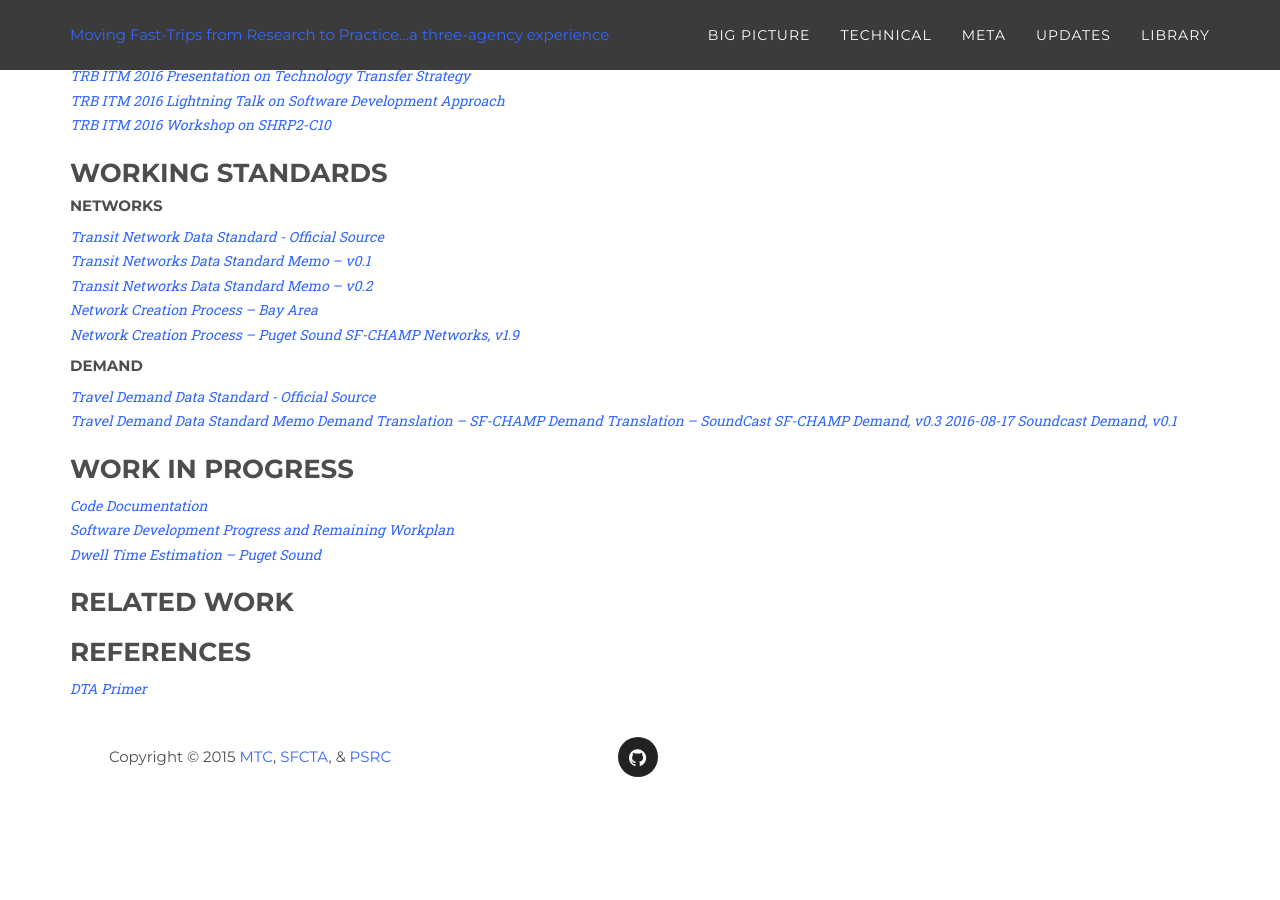
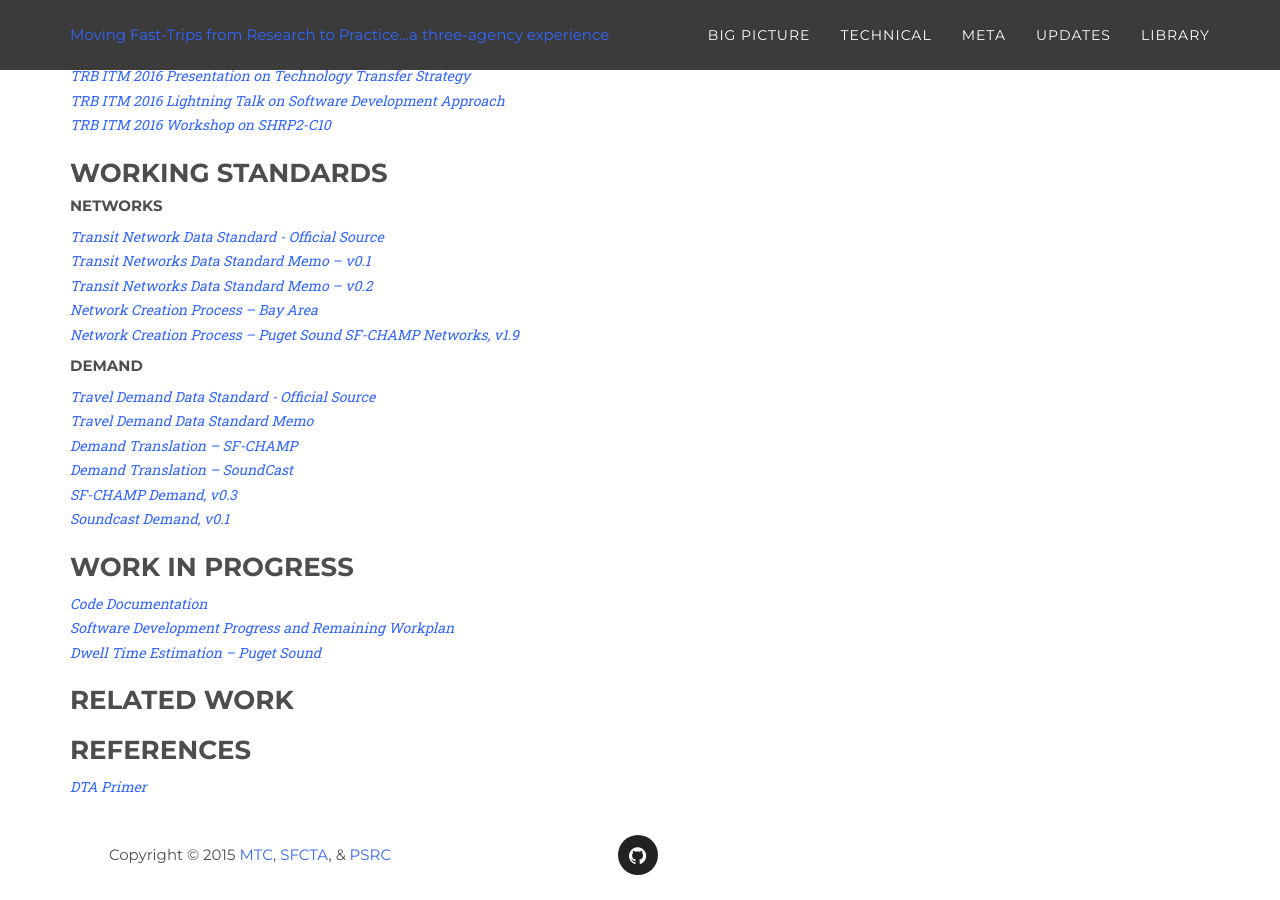
Before and after one commit to BayAreaMetro/fast-trips-project, a Jekyll site: the page built from library/index.md, in a window 1280 px wide and 900 px high, scrolled down 522 px. Built offline with Jekyll 4.4.1, drawn with Linux system fonts in a browser that asks for light colours; some web fonts are replaced; before the commit the page ends 1324 px from its top, so only the background shows below that.

Commit message:
Cleaner layout for links in "Working Standards"
Seems as though a line break alone was not enough to force "Demand" URLs onto separate lines, so I added spaces after each link.  Also removed the date in the text for the link to SF-CHAMP demand, for consistency with the rest of the page.

```diff
--- a/library/index.md
+++ b/library/index.md
@@ -42,7 +42,7 @@
 *[Travel Demand Data Standard Memo]({{ site.baseurl }}/library/T3-TransitDemandData-WorkingCopy-July2015.pdf)*
 *[Demand Translation – SF-CHAMP](http://github.com/sfcta/fast-trips_demand_converter)*
 *[Demand Translation – SoundCast](http://github.com/psrc/fast-trips_demand_converter)*
-*[SF-CHAMP Demand, v0.3 2016-08-17](https://mtcdrive.box.com/s/2eg460coqwq4jlczsbaxt0yh4crzkixl)*
+*[SF-CHAMP Demand, v0.3](https://mtcdrive.box.com/s/2eg460coqwq4jlczsbaxt0yh4crzkixl)*
 *[Soundcast Demand, v0.1](https://mtcdrive.box.com/s/bbcbmj91od0ys159pa4f7gh6lkuv8ytb)*
 
 ### Work in Progress
```
